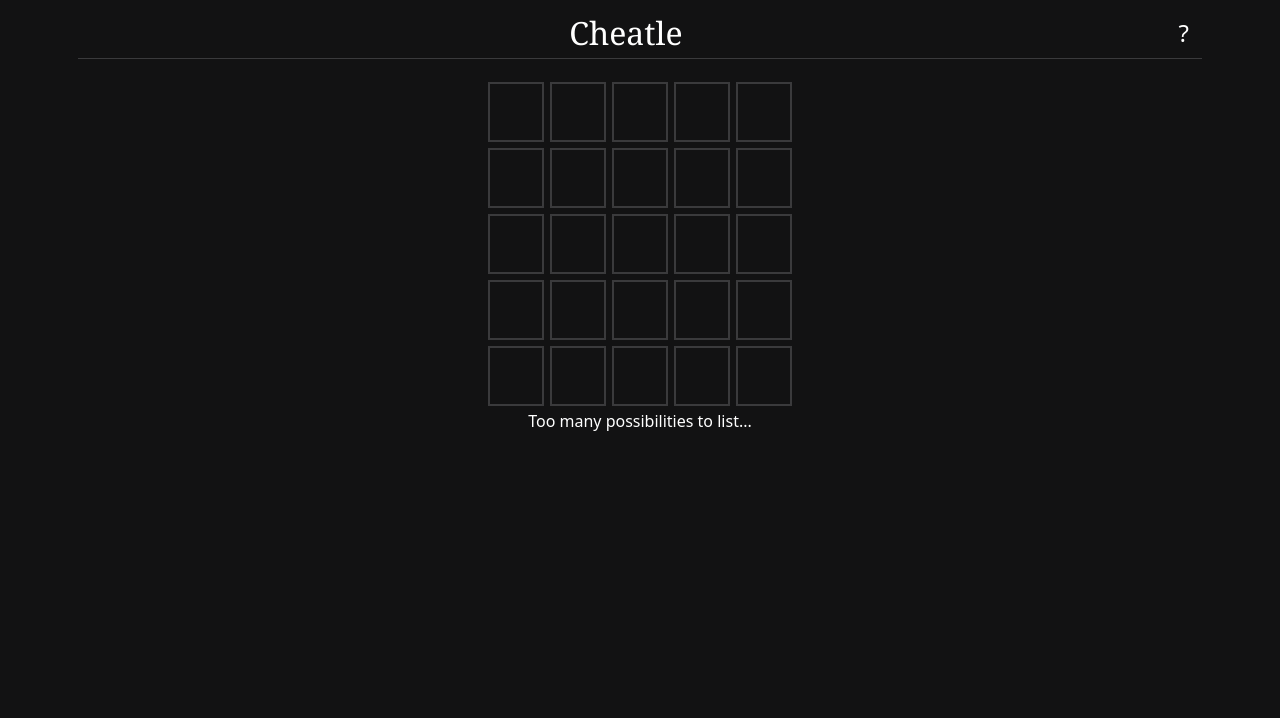
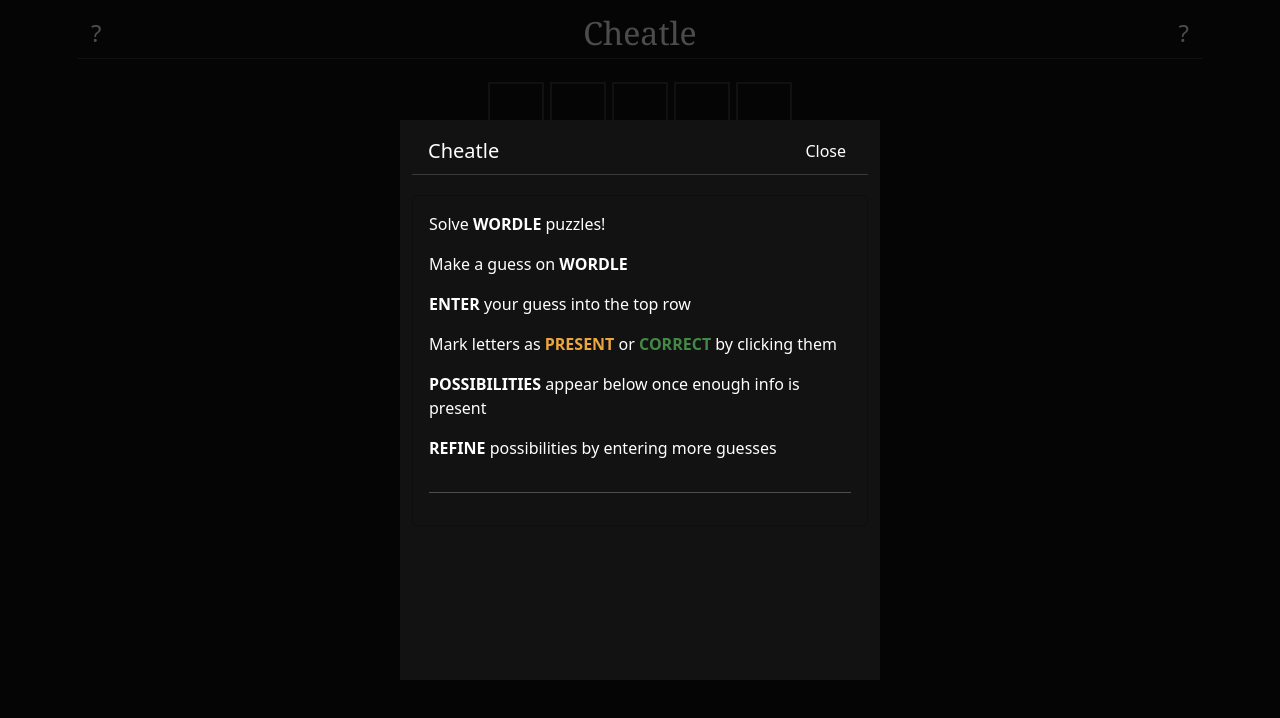
Before and after one commit to pkmoore/wordle-solver, a React (Create React App) app: page / in a window 1280 px wide. Shown: the top 718 px of the page. Built offline with nearby package versions, Linux system fonts and the light colour scheme.

Commit message:
Implement help modal

```diff
--- a/src/App.jsx
+++ b/src/App.jsx
@@ -3,9 +3,11 @@
 import LetterRow from "./components/letterrow";
 import Possibilities from "./components/possibilities";
 import Header from "./components/header";
+import HelpModal from "./components/helpmodal";
 
 class App extends Component {
   state = {
+    helpModalOpen: true,
     previousElement: null,
     letterRows: [
       {
@@ -182,10 +184,19 @@
     this.setState({ previousElement: letter.ref.current });
   };
 
+  setModalOpen = (value) => {
+    this.setState({ helpModalOpen: value});
+  }
+
+  handleHelpClick = () => {
+    this.setModalOpen(true);
+  }
+
   render() {
     return (
       <React.Fragment>
-        <Header />
+        <Header onClick={this.handleHelpClick} />
+        {this.state.helpModalOpen && <HelpModal setModalOpen={this.setModalOpen}/>}
         <div>
           {this.state.letterRows.map((lr) => (
             <LetterRow
--- a/src/App.scss
+++ b/src/App.scss
@@ -1,9 +1,6 @@
 // Default variable overrides
 
-$dark: #121213;
-$grey: #3a3a3c;
-$lightgrey: #6c6c6f;
-
+@import "./colors";
 
 @import "../node_modules/bootstrap/scss/bootstrap";
 
@@ -49,7 +46,6 @@
   border-bottom-style: hidden;
   border: 2px solid;
   border-color: $grey;
-  background-color: #121213;
   margin: 3px;
   -webkit-tap-highlight-color: transparent;
 }
@@ -77,15 +73,15 @@
 }
 
 .NotInWord {
-    background-color: #263238;
+    background-color: $dark;
 }
 
 .InWord {
-    background-color: #EBA63F;
+    background-color: $InWord;
 }
 
 .InCorrectPlace {
-    background-color: #438945;
+    background-color: $InCorrectPlace;
 }
 
 
--- /dev/null
+++ b/src/colors.scss
@@ -0,0 +1,5 @@
+$dark: #121213;
+$grey: #3a3a3c;
+$lightgrey: #6c6c6f;
+$InCorrectPlace: #438945;
+$InWord: #EBA63F;
--- a/src/components/header.jsx
+++ b/src/components/header.jsx
@@ -5,13 +5,18 @@
     return (
       <React.Fragment>
       <header className="navbar flex-row justify-content-between">
-        <span className="navtext">&nbsp;&nbsp;</span>
+        <button
+          type="button"
+          className="btn help-button"
+          onClick={this.props.onClick}
+        >
+          ?
+        </button>
         <span className="title nav-brand">Cheatle</span>
         <button
           type="button"
           className="btn help-button"
-          data-toggle="modal"
-          data-target="#exampleModal"
+          onClick={this.props.onClick}
         >
           ?
         </button>
--- /dev/null
+++ b/src/components/helpmodal.jsx
@@ -0,0 +1,31 @@
+import React, { Component } from "react";
+import "../helpmodal.scss";
+
+class HelpModal extends Component {
+  render() {
+    return (
+      <div className="modal-bg" onClick={ () => this.props.setModalOpen(false)}>
+        <div className="centered">
+            <div className="modal-box container-fluid">
+                <div className="modal-header navbar flex-row justify-content-between">
+                <h5 className="modal-title"> Cheatle </h5>
+                <button className="modal-close">Close</button>
+                </div>
+                <div className="modal-content">
+                <p>Solve <strong>WORDLE</strong> puzzles!</p>
+                <p>Make a guess on <strong>WORDLE</strong></p>
+                <p><strong>ENTER</strong> your guess into the top row </p>
+                <p>Mark letters as <strong className="TextInWord"> PRESENT </strong> or
+                 <strong className="TextInCorrectPlace"> CORRECT </strong> by clicking them</p>
+                <p><strong> POSSIBILITIES </strong> appear below once enough info is present</p>
+                <p><strong> REFINE </strong> possibilities by entering more guesses</p>
+                <hr />
+                </div>
+            </div>
+        </div>
+      </div>
+    );
+  }
+}
+
+export default HelpModal;
--- /dev/null
+++ b/src/helpmodal.scss
@@ -0,0 +1,56 @@
+@import "colors";
+
+.modal-bg {
+  background-color: rgba(0, 0, 0, 0.7);
+  width: 100vw;
+  height: 100vh;
+  z-index: 0;
+  top: 50%;
+  left: 50%;
+  transform: translate(-50%, -50%);
+  position: absolute;
+}
+
+.centered {
+  position: fixed;
+  top: 50%;
+  left: 50%;
+  transform: translate(-50%, -50%);
+}
+
+.modal-box {
+  width: 30em;
+  height: 35em;
+  background: $dark;
+  color: white;
+  border: 1px;
+  border-color: $grey;
+}
+
+.modal-header {
+  padding-top: 1em;
+  padding-bottom: .5em;
+}
+
+.modal-title {
+}
+
+.modal-close {
+    border: 0;
+    color: white;
+    background-color: $dark;
+}
+
+.modal-content {
+    text-align: left;
+  background-color: $dark;
+  padding: 1em;
+}
+
+.TextInWord {
+    color: $InWord;
+}
+
+.TextInCorrectPlace {
+    color: $InCorrectPlace;
+}
```
